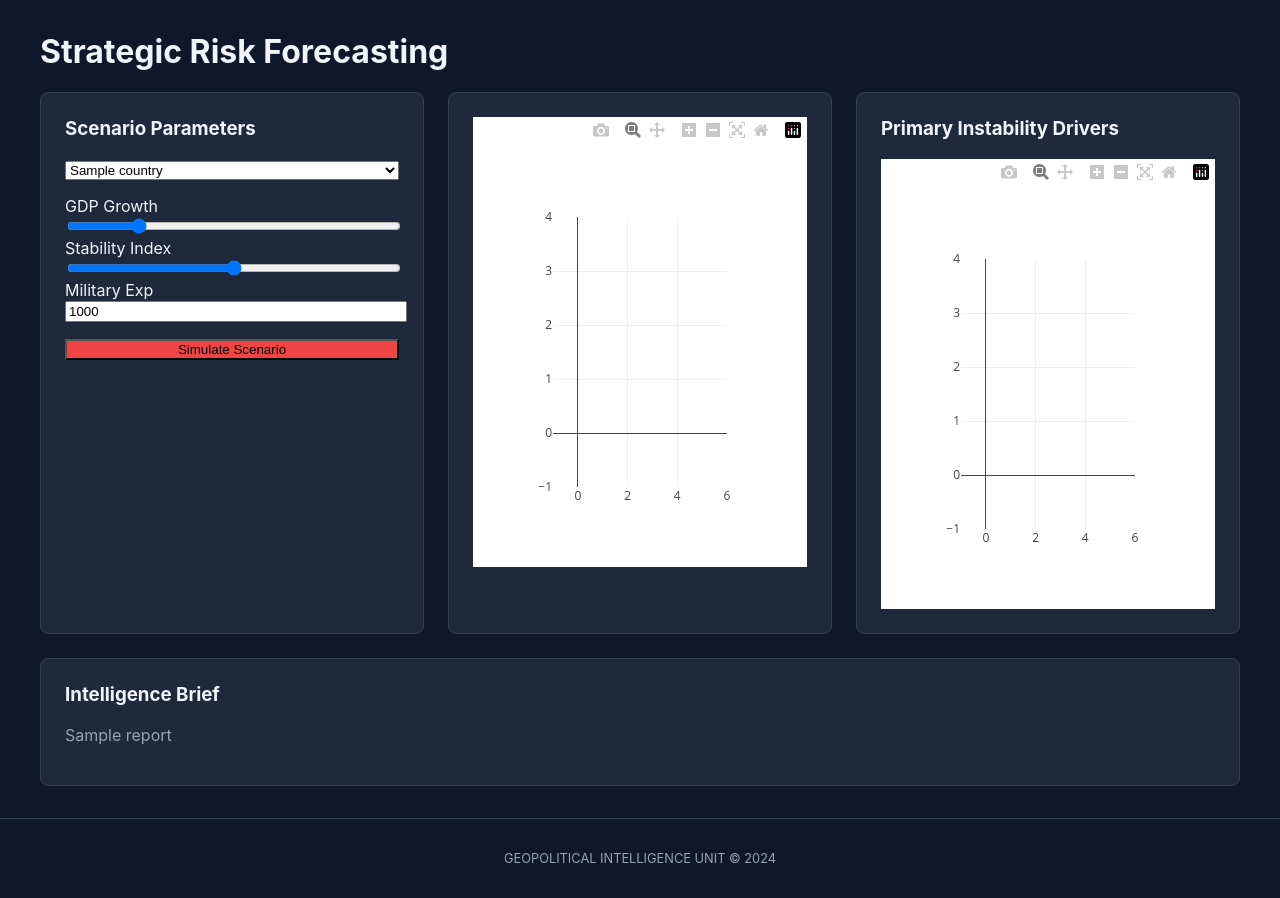
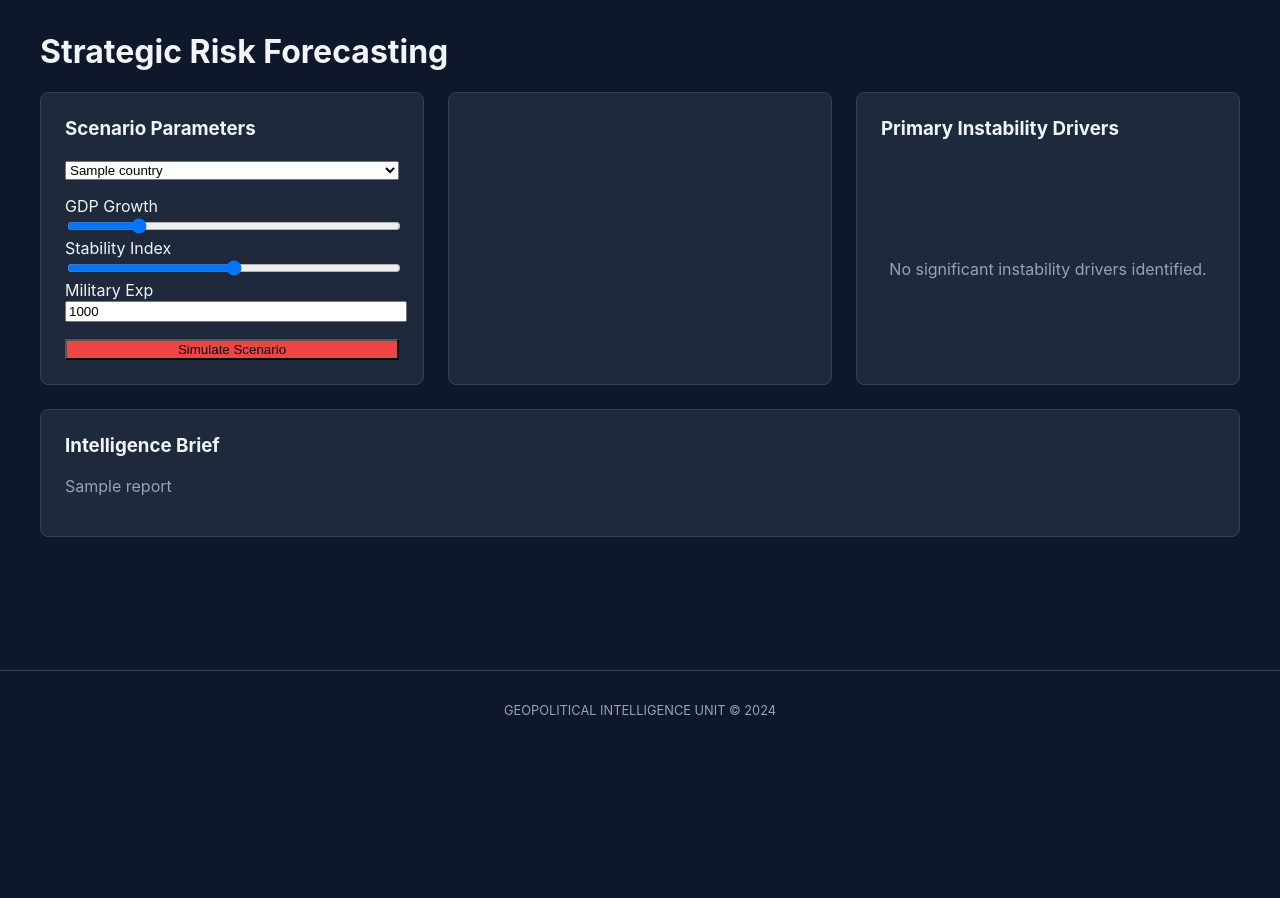
Before and after one commit to TanmayGupta25/global-conflict-intelligence-platform, a Flask app: template templates/future_forecasting.html in a window 1280 px wide. Shown: the part 50-948 px from the top of the page. After the commit the page ends 765 px from the top, so only its background shows below. Run offline with Flask 3, Linux system fonts and the light colour scheme; the template is opened without the code that fills it: most values are stand-ins (such as "Sample title", 1, 10 or a date in 2020); some libraries are stand-ins or nearby versions.

Commit message:
Refactor scenario form and update chart rendering

```diff
--- a/templates/future_forecasting.html
+++ b/templates/future_forecasting.html
@@ -1,30 +1,218 @@
 {% extends 'base.html' %}
+
 {% block content %}
+
 <h1>Strategic Risk Forecasting</h1>
+
 <div class='grid'>
+
+    <!-- ====================================================== -->
+    <!-- SCENARIO FORM -->
+    <!-- ====================================================== -->
+
     <div class='card'>
+
         <h3>Scenario Parameters</h3>
+
         <form method='POST'>
-            <select name='country' style='width:100%; margin-bottom:1rem;'>
-                {% for c in countries %}<option value='{{c}}'>{{c}}</option>{% endfor %}
+
+            <select
+                name='country'
+                style='width:100%; margin-bottom:1rem;'
+            >
+                {% for c in countries %}
+                    <option value='{{c}}'>{{c}}</option>
+                {% endfor %}
             </select>
-            <label>GDP Growth</label><input type='range' name='gdp' min='0' max='500' value='100' style='width:100%'>
-            <label>Stability Index</label><input type='range' name='stability' min='-3' max='3' step='0.1' value='0' style='width:100%'>
-            <label>Military Exp</label><input type='number' name='milexp' value='1000' style='width:100%; margin-bottom:1rem;'>
-            <button type='submit' style='background:var(--accent-red); width:100%;'>Simulate Scenario</button>
+
+            <label>GDP Growth</label>
+
+            <input
+                type='range'
+                name='gdp'
+                min='0'
+                max='500'
+                value='100'
+                style='width:100%'
+            >
+
+            <label>Stability Index</label>
+
+            <input
+                type='range'
+                name='stability'
+                min='-3'
+                max='3'
+                step='0.1'
+                value='0'
+                style='width:100%'
+            >
+
+            <label>Military Exp</label>
+
+            <input
+                type='number'
+                name='milexp'
+                value='1000'
+                style='width:100%; margin-bottom:1rem;'
+            >
+
+            <button
+                type='submit'
+                style='background:var(--accent-red); width:100%;'
+            >
+                Simulate Scenario
+            </button>
+
         </form>
+
     </div>
+
     {% if results %}
-    <div class='card'><div id='gauge'></div></div>
-    <div class='card'><h3>Primary Instability Drivers</h3><div id='shap_chart'></div></div>
+
+    <!-- ====================================================== -->
+    <!-- GAUGE -->
+    <!-- ====================================================== -->
+
+    <div class='card'>
+
+        <div id='riskGauge'></div>
+
+    </div>
+
+    <!-- ====================================================== -->
+    <!-- SHAP -->
+    <!-- ====================================================== -->
+
+    <div class='card'>
+
+        <h3>Primary Instability Drivers</h3>
+
+        <div id='shapChart'></div>
+
+    </div>
+
+    <!-- ====================================================== -->
+    <!-- REPORT -->
+    <!-- ====================================================== -->
+
     <div class='card' style='grid-column: 1 / -1;'>
+
         <h3>Intelligence Brief</h3>
-        <pre style='white-space: pre-wrap; font-family:inherit; color:var(--text-secondary);'>{{ results.report }}</pre>
+
+        <pre style='
+            white-space: pre-wrap;
+            font-family: inherit;
+            color: var(--text-secondary);
+        '>{{ results.report }}</pre>
+
     </div>
+
+    <!-- ====================================================== -->
+    <!-- PLOTLY -->
+    <!-- ====================================================== -->
+
+    <script src="https://cdn.plot.ly/plotly-latest.min.js"></script>
+
     <script>
-        var g = {{ results.gauge | safe }}; Plotly.newPlot('gauge', g.data, g.layout);
-        var s = {{ results.shap_chart | safe }}; Plotly.newPlot('shap_chart', s.data, s.layout);
+
+    document.addEventListener("DOMContentLoaded", function () {
+
+        /* ===================================================== */
+        /* GAUGE CHART */
+        /* ===================================================== */
+
+        try {
+
+            const gaugeData = {{ results.gauge | safe }};
+
+            if (
+                gaugeData &&
+                gaugeData.data
+            ) {
+
+                Plotly.newPlot(
+                    'riskGauge',
+                    gaugeData.data,
+                    gaugeData.layout,
+                    {responsive: true}
+                );
+
+                console.log("Gauge chart rendered.");
+
+            } else {
+
+                console.log("Gauge data missing.");
+
+            }
+
+        } catch (err) {
+
+            console.error("Gauge render failed:", err);
+
+        }
+
+        /* ===================================================== */
+        /* SHAP CHART */
+        /* ===================================================== */
+
+        try {
+
+            const shapData = {{ results.shap_chart | safe }};
+
+            if (
+                shapData &&
+                shapData.data &&
+                shapData.data.length > 0
+            ) {
+
+                Plotly.newPlot(
+                    'shapChart',
+                    shapData.data,
+                    shapData.layout,
+                    {responsive: true}
+                );
+
+                console.log("SHAP chart rendered.");
+
+            } else {
+
+                document.getElementById("shapChart").innerHTML = `
+                    <div style="
+                        color:#94a3b8;
+                        padding-top:100px;
+                        text-align:center;
+                        font-size:16px;
+                    ">
+                        No significant instability drivers identified.
+                    </div>
+                `;
+
+            }
+
+        } catch (err) {
+
+            console.error("SHAP render failed:", err);
+
+            document.getElementById("shapChart").innerHTML = `
+                <div style="
+                    color:#94a3b8;
+                    padding-top:100px;
+                    text-align:center;
+                    font-size:16px;
+                ">
+                    Instability analysis temporarily unavailable.
+                </div>
+            `;
+
+        }
+
+    });
+
     </script>
+
     {% endif %}
+
 </div>
+
 {% endblock %}
```
